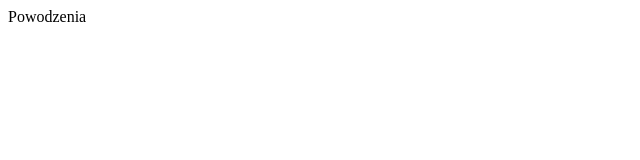
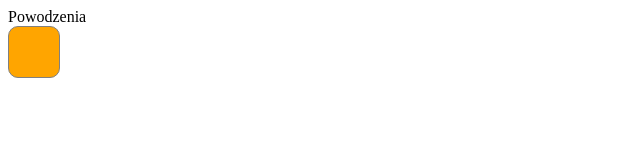
Before and after one commit to wiktoriamaslanka/Kolokwium, a plain HTML site: page index.html in a window 1280 px wide. Shown: the whole page, without its empty margins (0-640 px from the left). Drawn offline with nearby package versions, Linux system fonts and the light colour scheme.

Commit message:
Update index.html

```diff
--- a/index.html
+++ b/index.html
@@ -3,10 +3,24 @@
 <head>
     <title>Kolokwium</title>
     <script src="https://unpkg.com/vue"></script>
+    <style>
+        .cell {
+            height: 50px;
+            width: 50px;
+            background: orange;
+            border: 1px solid gray;
+            border-radius: 10px;
+            margin-bottom: 10px;
+            margin-right: 10px;
+        }
+    </style>
 </head>
 <body>
     <div id="app">
     {{ message }}
+        <div class="cell">
+
+        </div>
     </div>
 
     <script>
```
